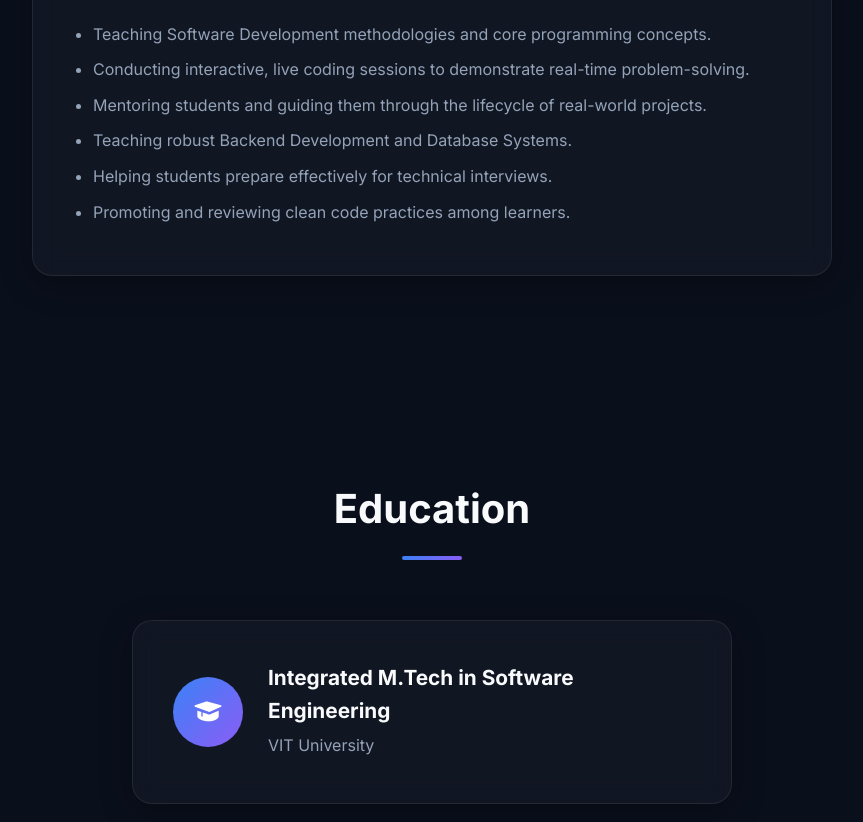
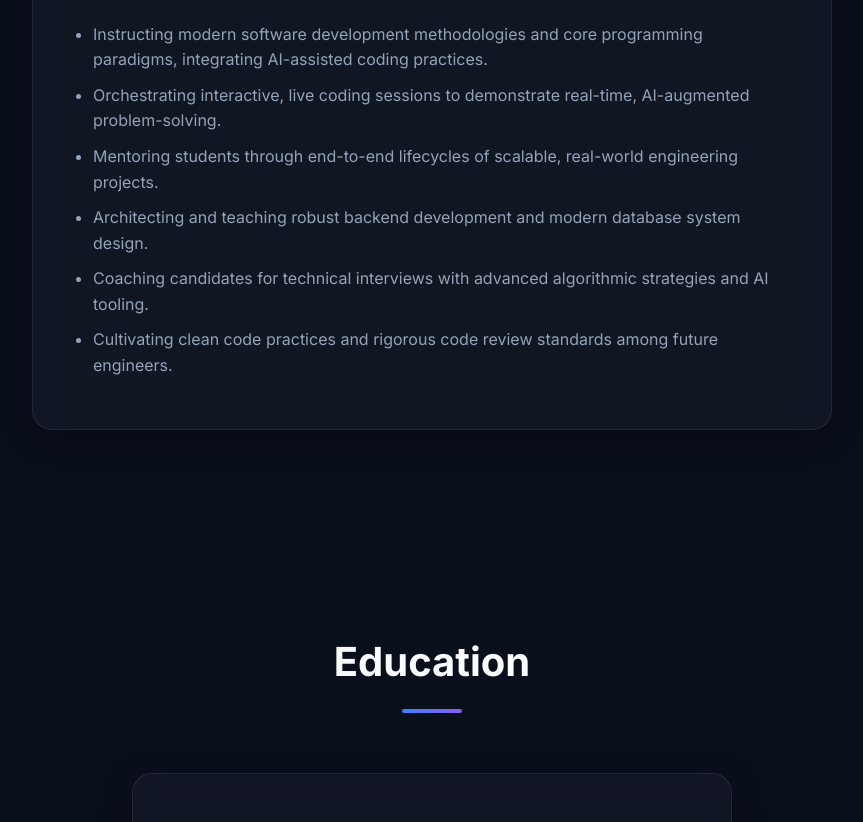
Before and after one commit to Deepak-DPK/DEEPAK_PORTFOLIO, a plain HTML site: page index.html in a window 1280 px wide. Shown: the part 1945-2767 px from the top of the page, without its empty margins (208-1071 px from the left). Drawn offline with nearby package versions, Linux system fonts and the light colour scheme.

Commit message:
Update experience section with modern AI-focused phrasing

```diff
--- a/index.html
+++ b/index.html
@@ -112,12 +112,12 @@
                         </div>
                     </div>
                     <ul class="exp-responsibilities">
-                        <li>Teaching Software Development methodologies and core programming concepts.</li>
-                        <li>Conducting interactive, live coding sessions to demonstrate real-time problem-solving.</li>
-                        <li>Mentoring students and guiding them through the lifecycle of real-world projects.</li>
-                        <li>Teaching robust Backend Development and Database Systems.</li>
-                        <li>Helping students prepare effectively for technical interviews.</li>
-                        <li>Promoting and reviewing clean code practices among learners.</li>
+                        <li>Instructing modern software development methodologies and core programming paradigms, integrating AI-assisted coding practices.</li>
+                        <li>Orchestrating interactive, live coding sessions to demonstrate real-time, AI-augmented problem-solving.</li>
+                        <li>Mentoring students through end-to-end lifecycles of scalable, real-world engineering projects.</li>
+                        <li>Architecting and teaching robust backend development and modern database system design.</li>
+                        <li>Coaching candidates for technical interviews with advanced algorithmic strategies and AI tooling.</li>
+                        <li>Cultivating clean code practices and rigorous code review standards among future engineers.</li>
                     </ul>
                 </div>
             </div>
```
